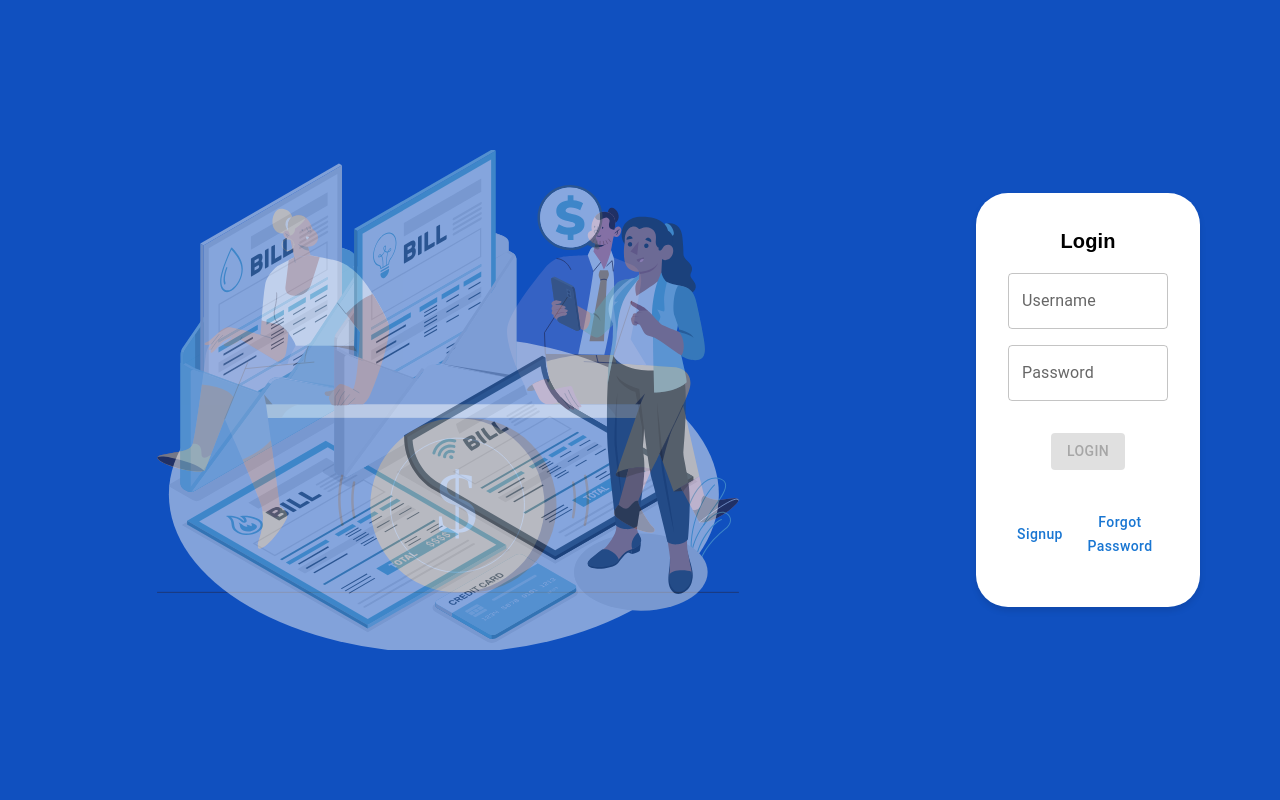
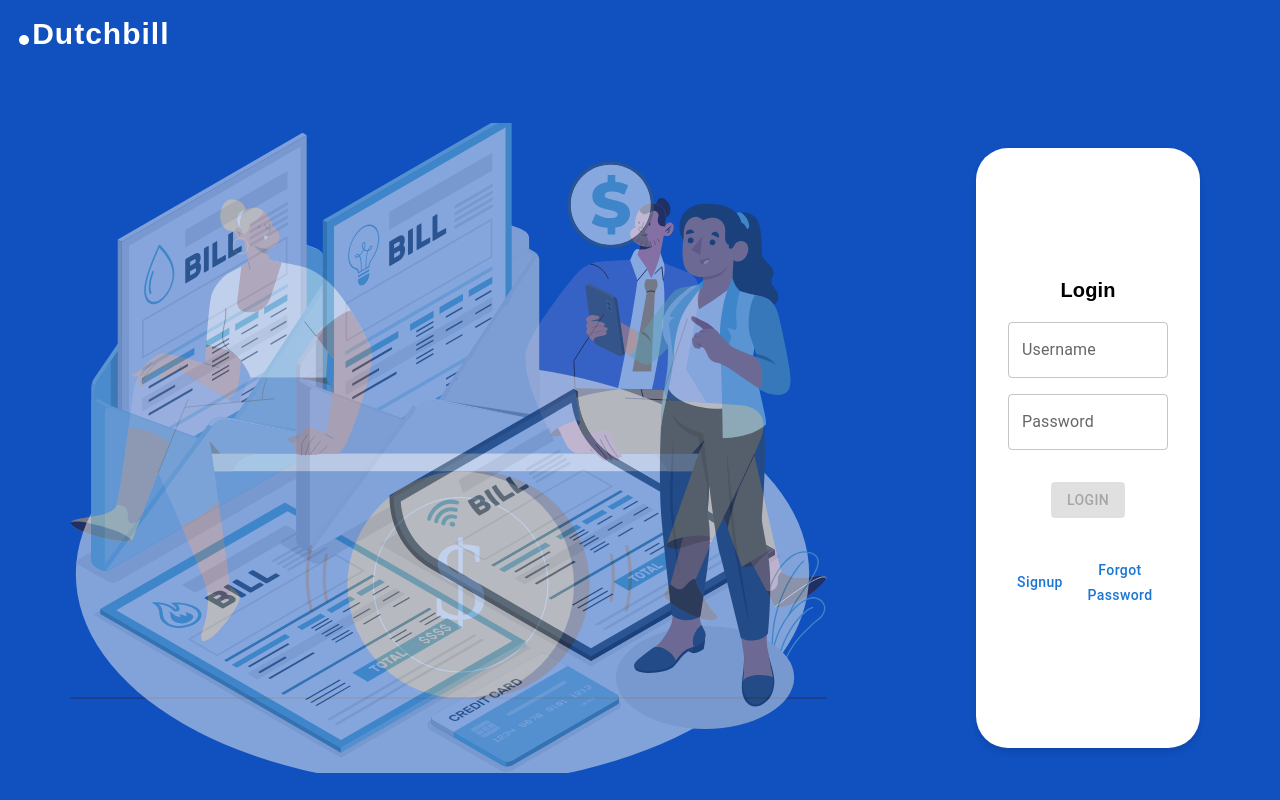
Before and after one commit to Angshuman1997/dutchbill_ui, a React (Create React App) app: page / in a window 1280 px wide. Built offline with nearby package versions, Linux system fonts and the light colour scheme.

Commit message:
logo added

```diff
--- a/src/components/AuthComponent/AuthComponent.css
+++ b/src/components/AuthComponent/AuthComponent.css
@@ -1,13 +1,13 @@
 .auth-box {
   position: relative;
   width: 100%;
-  max-width: 500px;
+  max-width: 400px;
   margin: 5rem;
   padding: 2rem;
   background-color: #ffffff;
   box-shadow: 0 4px 6px rgba(0, 0, 0, 0.1);
   overflow: hidden;
-  min-height: 400px;
+  min-height: 600px;
   height: auto;
   box-sizing: border-box;
 }
--- /dev/null
+++ b/src/components/Header/Header.js
@@ -0,0 +1,12 @@
+import React from "react";
+import LogoComponent from "../Misc/LogoComponent/LogoComponent";
+
+const Header = () => {
+  return (
+    <div className="header-main">
+      <LogoComponent />
+    </div>
+  );
+};
+
+export default Header;
--- /dev/null
+++ b/src/components/Misc/LogoComponent/LogoComponent.css
@@ -0,0 +1,22 @@
+.logo-main {
+    display: flex;
+    align-items: flex-end; /* Align items at the bottom */
+    font-weight: bold;
+  }
+
+  .logo-dot {
+    width: 10px;
+    height: 10px;
+    border-radius: 50%;
+    background-color: white;
+    margin-right: 3px;
+    margin-bottom: 4px; /* Adjust this value as needed */
+  }
+
+  .logo-text {
+    letter-spacing: 1px;
+    font-family: Arial, sans-serif;
+    font-size: 30px;
+    color: white;
+    line-height: 1; /* Ensure text height doesn't affect alignment */
+  }
--- /dev/null
+++ b/src/components/Misc/LogoComponent/LogoComponent.js
@@ -0,0 +1,13 @@
+import React from "react";
+import './LogoComponent.css';
+
+const LogoComponent = () => {
+  return (
+    <div className="logo-main">
+      <div className="logo-dot"></div>
+      <div className="logo-text">Dutchbill</div>
+    </div>
+  );
+};
+
+export default LogoComponent;
--- a/src/pages/LandingPage/LandingPage.css
+++ b/src/pages/LandingPage/LandingPage.css
@@ -1,7 +1,7 @@
 .image-wrapper {
   position: relative;
-  width: 600px;
-  height: 500px;
+  width: 800px;
+  height: 650px;
   overflow: hidden;
 }
 
@@ -17,3 +17,14 @@
 .image-visible {
   opacity: 1;
 }
+
+.main {
+  display: flex;
+  justify-content: space-around;
+  flex-direction: row;
+  width: 100%;
+}
+
+.header {
+  margin: 1.2rem;
+}
--- a/src/pages/LandingPage/LandingPage.js
+++ b/src/pages/LandingPage/LandingPage.js
@@ -5,6 +5,7 @@
 import Image2 from "../../images/friends-bill-2.svg";
 import Image3 from "../../images/friends-bill-3.svg";
 import "./LandingPage.css";
+import Header from "../../components/Header/Header";
 
 const images = [Image1, Image2, Image3];
 
@@ -20,22 +21,48 @@
   }, []);
 
   return (
-    <Box display="flex" height="100vh" width="100vw" bgcolor="#1050bf" overflow="hidden">
-      <Box flex={7} display="flex" justifyContent="center" alignItems="center" overflow="hidden">
+    <Box
+      display="flex"
+      height="100vh"
+      width="100vw"
+      bgcolor="#1050bf"
+      overflow="hidden"
+      flexDirection="column"
+    >
+      <div className="header">
+        <Header />
+      </div>
+      <div className="main">
+        <Box
+          flex={7}
+          display="flex"
+          justifyContent="center"
+          alignItems="center"
+          overflow="hidden"
+        >
           <div className="image-wrapper">
             {images.map((image, index) => (
               <img
                 key={index}
                 src={image}
                 alt={`Illustration ${index + 1}`}
-              className={`image ${index === currentImageIndex ? "image-visible" : ""}`}
+                className={`image ${
+                  index === currentImageIndex ? "image-visible" : ""
+                }`}
               />
             ))}
           </div>
         </Box>
-      <Box flex={3} display="flex" justifyContent="center" alignItems="center">
+        <Box
+          flex={3}
+          display="flex"
+          justifyContent="center"
+          alignItems="center"
+          sx={{ width: "100%" }}
+        >
           <AuthComponent />
         </Box>
+      </div>
     </Box>
   );
 };
```
Lines whose indentation alone changed are shown as unchanged.
